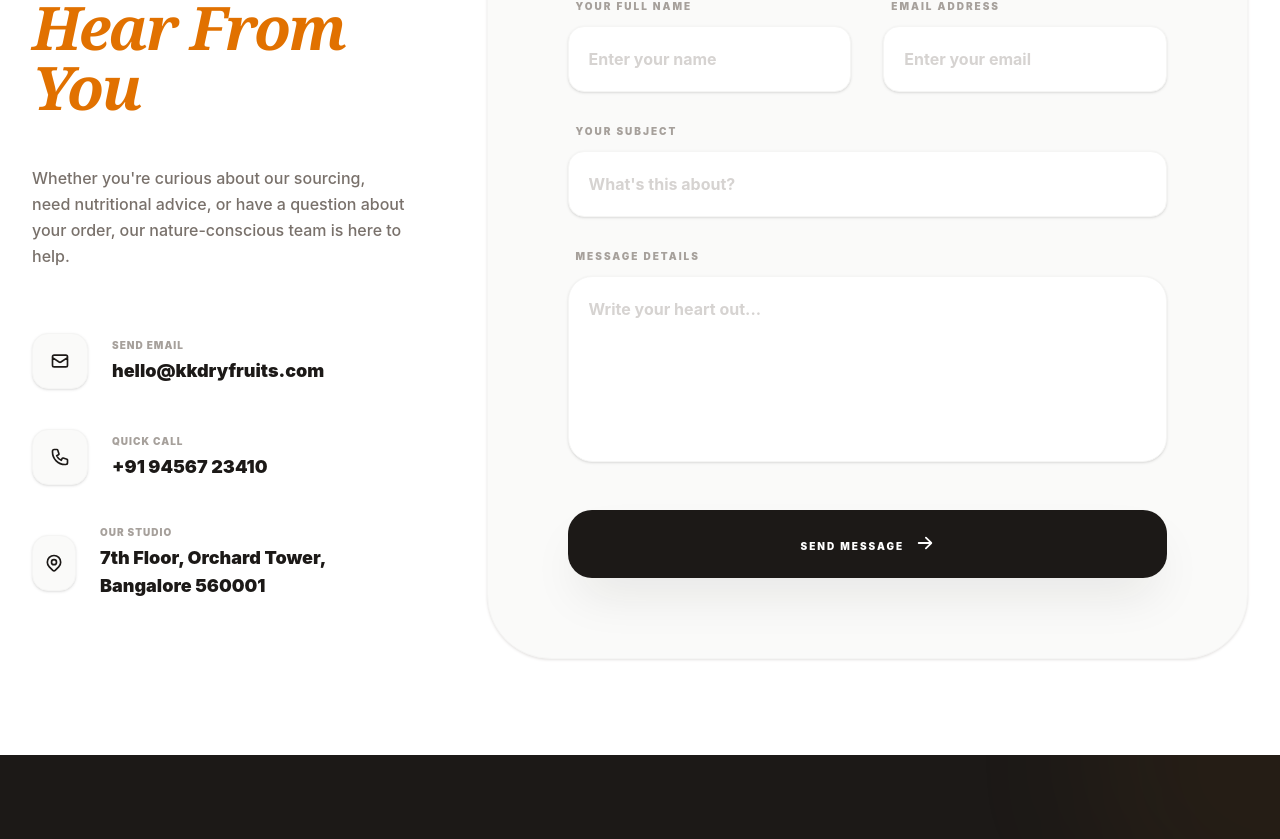
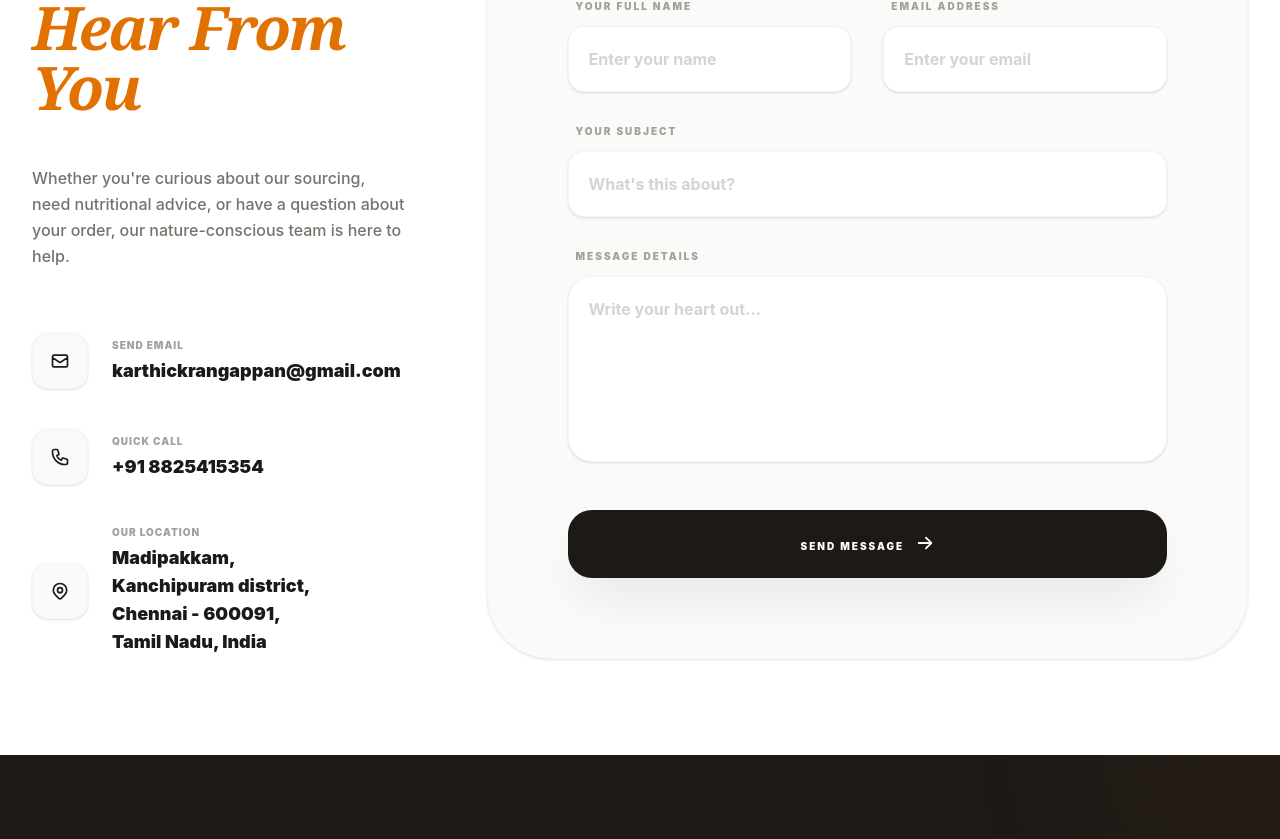
Before and after one commit to karthickrangappan/Dry-Fruits, a React (Vite) app: page /contact in a window 1280 px wide. Shown: the part 487-1326 px from the top of the page. Built offline with nearby package versions, Linux system fonts and the light colour scheme.

Commit message:
Added new code

```diff
--- a/src/components/layout/Navbar.jsx
+++ b/src/components/layout/Navbar.jsx
@@ -54,8 +54,8 @@ const Navbar = () => {
     ];
 
     const additionalPages = [
+        { name: 'About Us', path: '/about' },
         { name: 'Services', path: '/services' },
-        { name: 'About Us', path: '/about' },
         { name: 'Contact Us', path: '/contact' },
     ];
 
--- a/src/pages/Contact.jsx
+++ b/src/pages/Contact.jsx
@@ -28,7 +28,7 @@ const Contact = () => {
                                     </div>
                                     <div>
                                         <p className="text-[10px] font-black text-stone-400 uppercase tracking-widest mb-1">Send Email</p>
-                                        <p className="font-black text-stone-900 text-lg">hello@kkdryfruits.com</p>
+                                        <p className="font-black text-stone-900 text-lg">karthickrangappan@gmail.com</p>
                                     </div>
                                 </div>
                                 <div className="flex items-center gap-6 group hover:translate-x-2 transition-transform duration-500">
@@ -37,7 +37,7 @@ const Contact = () => {
                                     </div>
                                     <div>
                                         <p className="text-[10px] font-black text-stone-400 uppercase tracking-widest mb-1">Quick Call</p>
-                                        <p className="font-black text-stone-900 text-lg">+91 94567 23410</p>
+                                        <p className="font-black text-stone-900 text-lg">+91 8825415354</p>
                                     </div>
                                 </div>
                                 <div className="flex items-center gap-6 group hover:translate-x-2 transition-transform duration-500">
@@ -45,8 +45,8 @@ const Contact = () => {
                                         <HiOutlineLocationMarker />
                                     </div>
                                     <div>
-                                        <p className="text-[10px] font-black text-stone-400 uppercase tracking-widest mb-1">Our Studio</p>
-                                        <p className="font-black text-stone-900 text-lg">7th Floor, Orchard Tower, Bangalore 560001</p>
+                                        <p className="text-[10px] font-black text-stone-400 uppercase tracking-widest mb-1">Our location</p>
+                                        <p className="font-black text-stone-900 text-lg">Madipakkam,<br /> Kanchipuram district, <br /> Chennai - 600091, <br /> Tamil Nadu, India</p>
                                     </div>
                                 </div>
                             </div>
--- a/src/pages/Services.jsx
+++ b/src/pages/Services.jsx
@@ -1,8 +1,10 @@
 import React from 'react';
 import PageHeader from '../components/layout/PageHeader';
+import { useNavigate } from 'react-router-dom';
 import { HiOutlineTruck, HiOutlineShieldCheck, HiOutlineShoppingBag, HiOutlineSparkles, HiOutlineRefresh, HiOutlineChatAlt2 } from 'react-icons/hi';
 
 const Services = () => {
+    const navigate=useNavigate();
     return (
         <main className="bg-white min-h-screen">
             <PageHeader title="Nature Services" subtitle="We're committed to delivering nature's finest treasures with unparalleled service quality." />
@@ -73,7 +75,9 @@ const Services = () => {
                     <p className="text-stone-400 font-medium mb-12 max-w-2xl mx-auto text-center">
                         Join our community of over 12,000 health-conscious individuals who trust KK Dry Fruits for their daily nutritional treasures.
                     </p>
-                    <button className="px-12 py-5 bg-amber-600 text-white rounded-3xl font-black uppercase tracking-widest text-xs hover:bg-white hover:text-stone-900 transition-all transform hover:-translate-y-1 shadow-2xl shadow-amber-600/20">
+                    <button
+                    onClick={()=>navigate("/shop")}
+                    className="px-12 py-5 bg-amber-600 text-white rounded-3xl font-black uppercase tracking-widest text-xs hover:bg-white hover:text-stone-900 transition-all transform hover:-translate-y-1 shadow-2xl shadow-amber-600/20">
                         Start Shopping Now
                     </button>
                 </div>
```
